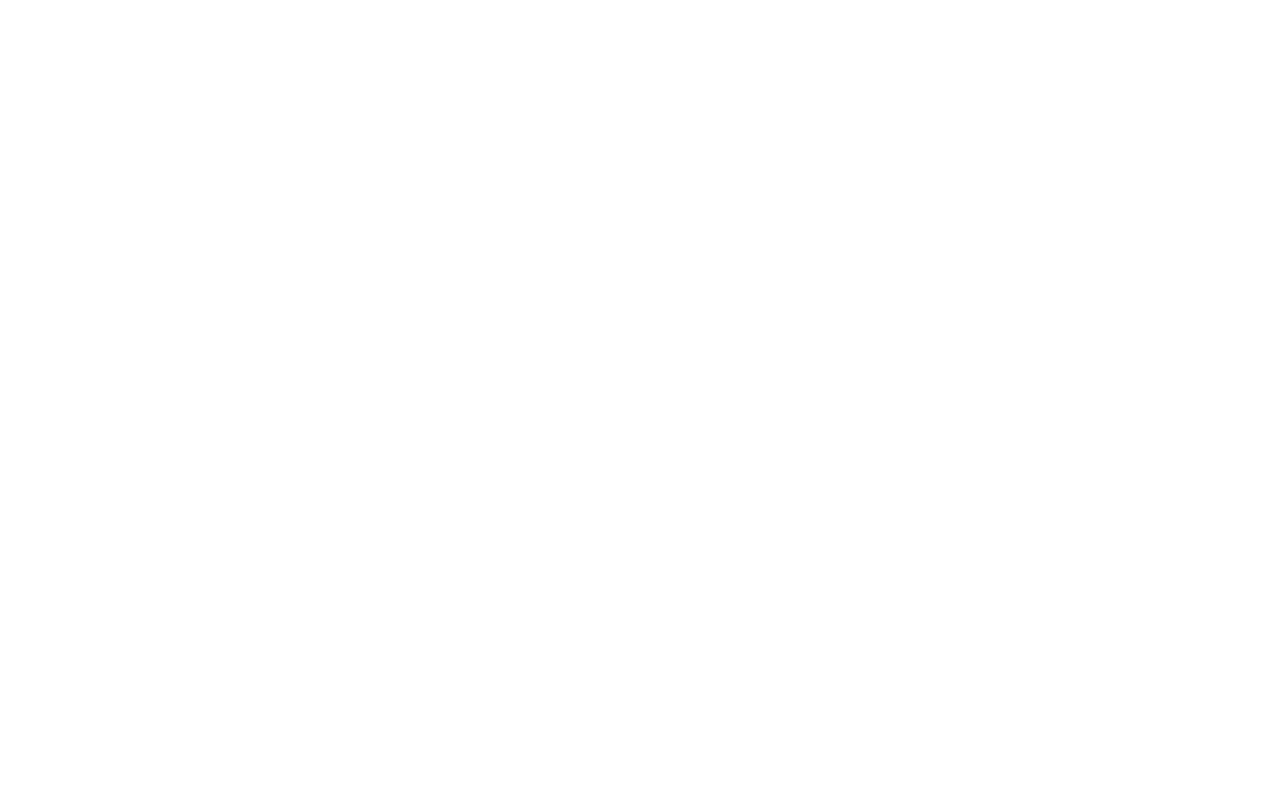
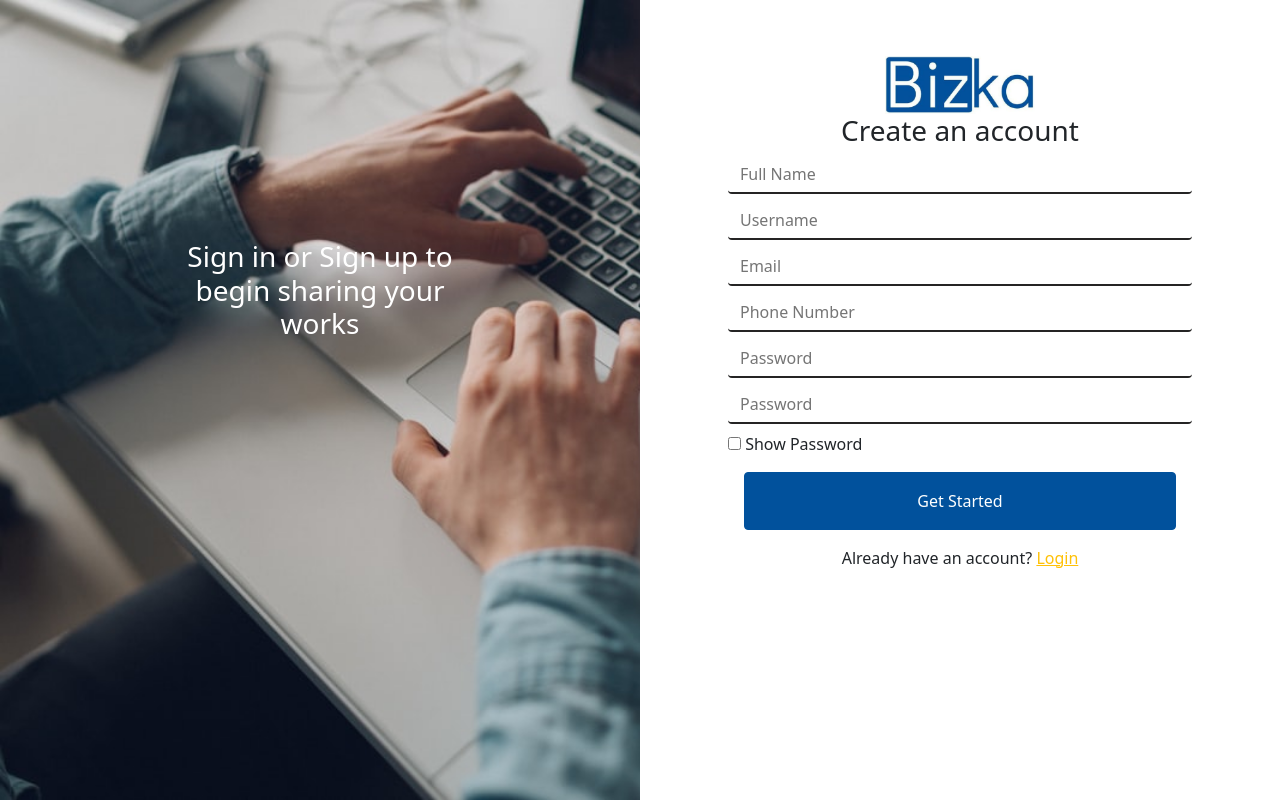
Before and after one commit to Excellence-arch/Bizka-front-end, a React (Create React App) app: page /accounts/register in a window 1280 px wide. Before the commit this address had no page. Built offline with nearby package versions, Linux system fonts and the light colour scheme.

Commit message:
changed the routes

```diff
--- a/src/App.js
+++ b/src/App.js
@@ -6,24 +6,22 @@
 import Navbar from "./components/Navbar";
 import Footer from "./components/Footer";
 import "./assets/logo.PNG";
+import Accounts from "./components/Accounts";
 
 
 const App = () => {
 
   const [allCustomers, setAllCustomers] = useState([]);
 
-  const addNewCustomer = (newCustomer) => {
-    console.log(newCustomer)
-  }
-
   return (
     <>
       {/* <Navbar /> */}
       <Routes>
         <Route path="/" caseSensitive="false" element={<Home/>}/>
-        <Route path="/login" caseSensitive="false" element={<Login/>} />
-        <Route path="/register" caseSensitive="false" element={<Register allCustomers={allCustomers} addNewCustomer={addNewCustomer} />} />
-        <Route path="/forgot-password" />
+        <Route path="/accounts/*" caseSensitive="false" element={<Accounts/>}/>
+        {/* <Route path="/accounts/login" caseSensitive="false" element={<Login/>} />
+        <Route path="/accounts/register" caseSensitive="false" element={<Register allCustomers={allCustomers} addNewCustomer={addNewCustomer} />} />
+        <Route path="/accounts/forgot-password" caseSensitive="false"/> */}
       </Routes>
       {/* <Footer /> */}
     </>
--- /dev/null
+++ b/src/components/Accounts.js
@@ -0,0 +1,20 @@
+import React from 'react';
+import { Routes, Route, Navigate } from 'react-router-dom';
+import Register from './Register';
+import Login from './Login';
+
+const Accounts = () => {
+  return (
+    <div>
+        <Routes>
+            <Route path='' element={<Navigate to='*'/> }/>
+            <Route path='login' element={ <Login/> }/>
+            <Route path='register' element={<Register/>}/>
+            <Route path='*' element={ <h1>Page Not Found</h1> }/>
+
+        </Routes>
+    </div>
+  )
+}
+
+export default Accounts
--- a/src/components/Navbar.js
+++ b/src/components/Navbar.js
@@ -57,7 +57,7 @@
           <ul className="d-flex mr-3 gap-4">
             <li className="list-inline-item">
               <Link
-                to="/login"
+                to="/accounts/login"
                 className="btn rounded-pill btn-outline-bizka btn-lg"
               >
                 Login
@@ -65,7 +65,7 @@
             </li>
             <li className="list-inline-item">
               <Link
-              to="/register"
+              to="/accounts/register"
                 className="btn rounded-pill btn-lg btn-bizka"
               >
                 Register
--- a/src/components/Register.js
+++ b/src/components/Register.js
@@ -1,11 +1,12 @@
 import { useFormik } from "formik";
+import axios from 'axios';
 // import logo from "../assets/logo.PNG";
 // import bgRegister from '../assets/sign-up.jfif';
 import * as Yup from "yup";
 import { useState } from "react";
 import { Link } from 'react-router-dom';
 
-const Register = ({allCustomers, addNewCustomer}) => {
+const Register = () => {
 
     const [showPwd, setShowPwd] = useState(false);
 
@@ -21,16 +22,8 @@
         validate: (values) => {
             let errors = {};
             let regexForPassword = /^([a-zA-z]{1,}[0-9]{1,}[!@#$%^&*()_+?><]{1,})$/
-            let usernameFound = allCustomers.find((val,_) => values.username === val.username);
-            let emailFound = allCustomers.find((val, _) => val.email === values.email);
             if(values.password !== values.confirmPassword) {
                 errors.confirmPassword = "Must be the same with password";
-            }
-            if(usernameFound) {
-                errors.username = "Username already exist";
-            }
-            if(emailFound) {
-                errors.email = "Email already exist. Please login";
             }
             if (!regexForPassword.test(values.password)) {
                 errors.password = "Password must contain the following in this order: an alphabet, a number and a special character";
@@ -44,8 +37,20 @@
             phone: Yup.number().required("Required")
         }),
         onSubmit: (values) => {
-            // console.log(values)
-            addNewCustomer(values);
+            // axios.post("https://bizka.herokuapp.com/accounts/register/", {
+            //     full_name: values.fullname,
+            //     username: values.username,
+            //     email: values.email,
+            //     phone_number: values.phone,
+            //     password: values.password
+            // })
+            // .then(res => {
+            //     console.log(res);
+            // })
+            // .catch(err => {
+            //     console.log(err);
+            // });
+            console.log(values);
             formik.resetForm({values: ""});
         }
     })
@@ -63,7 +68,7 @@
   return (
     <>
         <section className="">
-            <div className="d-flex column">
+            <div className="d-flex flex-sm-column flex-md-row flex-lg-row">
                 <div className="col-6" style={addStyle} >
                     <div className="text-center mt-5 py-5 col-6 container">
                         <div className="mt-5 p-5"></div>
@@ -72,7 +77,7 @@
                         </div>
                     </div>
                 </div>
-                <div className="col-6 container mt-4 px-4">
+                <div className="col-6 container mt-sm-4 px-sm-4">
                     <form onSubmit={formik.handleSubmit} className="p-3 mx-5" >
                         <div className="text-center mt-3">
                             <img src="/assets/logo.PNG" alt="logo" className="text-center" style={{width: "150px"}} />
```
